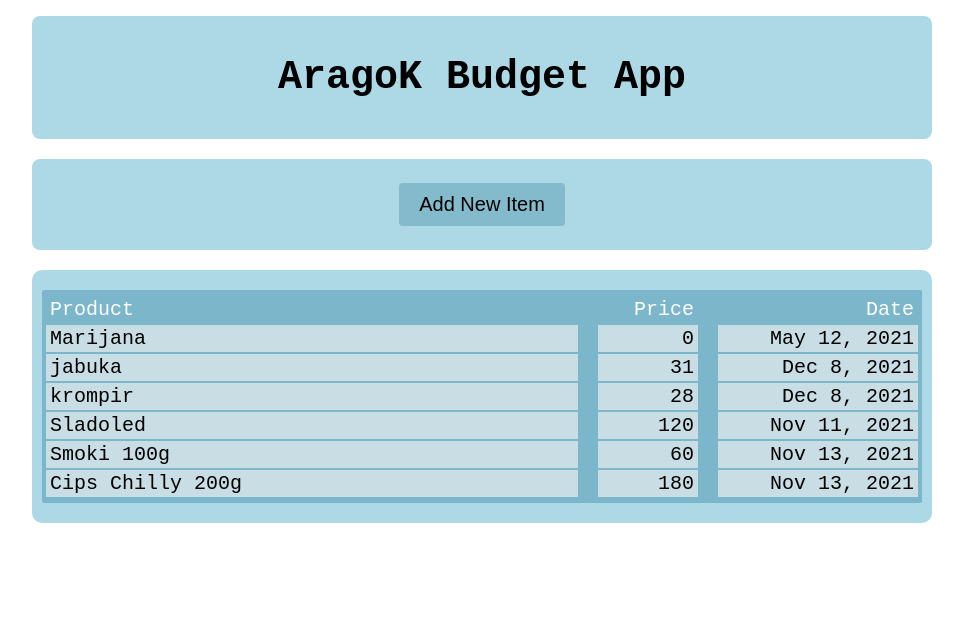
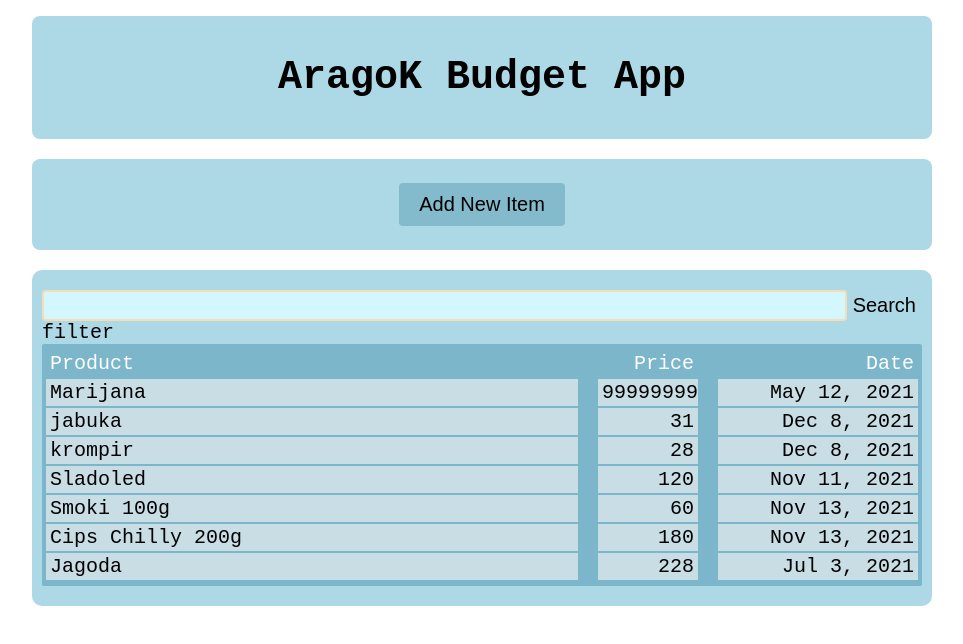
Before and after one commit to cogicgoran/budget-app, a React (Create React App) app: page / in a window 1280 px wide. Shown: the top 644 px of the page, without its empty margins (158-1121 px from the left). Built offline with nearby package versions, Linux system fonts and the light colour scheme.

Commit message:
Try to implement useMemo on 'ShowItems.js'

```diff
--- a/src/App.js
+++ b/src/App.js
@@ -7,6 +7,7 @@ import { DUMMY_ITEMS } from './dummy-data/dummyData';
 
 function App() {
   const [items, setItems] = useState(DUMMY_ITEMS);
+  const [filteredItems, setFilteredItems] = useState([]);
   const [counter, setCounter] = useState(1);
 
   function addNewItemHandler(item) {
@@ -15,11 +16,17 @@ function App() {
     setCounter(prevCounter => ++prevCounter);
   }
 
+  function filterItemsHandler({search}) {
+    console.log(search);
+    const lowerSearch = search.toLowerCase();
+    setFilteredItems(items.filter(item => item.product.toLowerCase().includes(lowerSearch)));
+  }
+
   return (
     <div className={classes["app-container"]}>
       <Header />
       <AddNewItem onAddNewItem={addNewItemHandler}/>
-      <ShowItems items={items}/>
+      <ShowItems items={filteredItems} onFilterItems={filterItemsHandler}/>
     </div>
   );
 }
--- a/src/components/ShowItems.js
+++ b/src/components/ShowItems.js
@@ -1,9 +1,11 @@
-import React from 'react'
+import React, { useState, useEffect, useCallback, useMemo } from 'react'
 import styles from './ShowItems.module.css';
 
-function ShowItems({ items }) {
+function ShowItems({ items, onFilterItems }) {
+    const [searchValue, setSearchValue] = useState("");
 
     function getItemComponents(items) {
+        console.log("getitmcom called");
         return items.map(item => {
             const date = item.date.toLocaleString('default', { day: "numeric", month: 'short', year:"numeric" })
             return (<article key={item.id} className={styles["show-items__article"]}>
@@ -14,8 +16,45 @@ function ShowItems({ items }) {
             </article>)
         })
     }
+
+    // const getItemComponentsMemo = useMemo(() => getItemComponents(items));
+
+
+    function searchChangeHandler(e) {
+        setSearchValue(e.target.value);
+    }
+
+    function searchSubmitHandler(e) {
+        e.preventDefault();
+        onFilterItems({
+            search: searchValue
+        })
+    }
+
+    useEffect(() => {
+        const timer = setTimeout(() => {
+            onFilterItems({
+                search: searchValue
+            })
+        }, 500)
+        return () => {
+            clearTimeout(timer);
+        }
+    }, [searchValue])
+
+    console.log("rendered");
+
     return (
         <div className={styles["show-items"]}>
+            <div>
+                <form className={styles["search-form"]} onSubmit={searchSubmitHandler}>
+                    <input type="search" value={searchValue} onChange={searchChangeHandler}/>
+                    <button type="submit">Search</button>
+                </form>
+                <div>
+                    filter
+                </div>
+            </div>
             <div className={styles["show-items__article-wrapper"]}>
                 <div className={styles["show-items__header"]}>
                     <span className={styles["show-items__product"]}>Product</span>
--- a/src/components/ShowItems.module.css
+++ b/src/components/ShowItems.module.css
@@ -4,8 +4,25 @@
     background-color: lightblue;
 }
 
+.search-form {
+    display: flex;
+    align-items: center;
+}
+
+.search-form input {
+    padding: 2px 4px;
+    background-color: rgb(212, 246, 255);
+    border-radius: 4px;
+    border-width: 2px;
+    border-style: solid;
+    border-color: wheat;
+}
+
+.search-form input {
+    flex: 1 1 0;
+}
+
 .show-items__article-wrapper {
-    /* border: 2px solid rgb(123, 182, 202); */
     background-color: rgb(123, 182, 202);
     padding: 0.2em;
     border-radius: 0.1em;
@@ -32,10 +49,6 @@
     color: white;
 }
 
-.show-items__header * {
-    /* background-color: lightgreen; */
-}
-
 .show-items__product {
     flex: 1 0 0;
 }
--- a/src/dummy-data/dummyData.js
+++ b/src/dummy-data/dummyData.js
@@ -2,7 +2,7 @@ export const DUMMY_ITEMS = [
     {
       id: 'e1',
       product: "Marijana",
-      price: "0",
+      price: "99999999",
       date: new Date("2021-05-12")
     },
     {
@@ -35,4 +35,10 @@ export const DUMMY_ITEMS = [
         price: "180",
         date: new Date("2021-11-13")
     },
+    {
+      id: 'e7',
+      product: "Jagoda",
+      price: "228",
+      date: new Date("2021-07-03")
+  }
 ]
```
